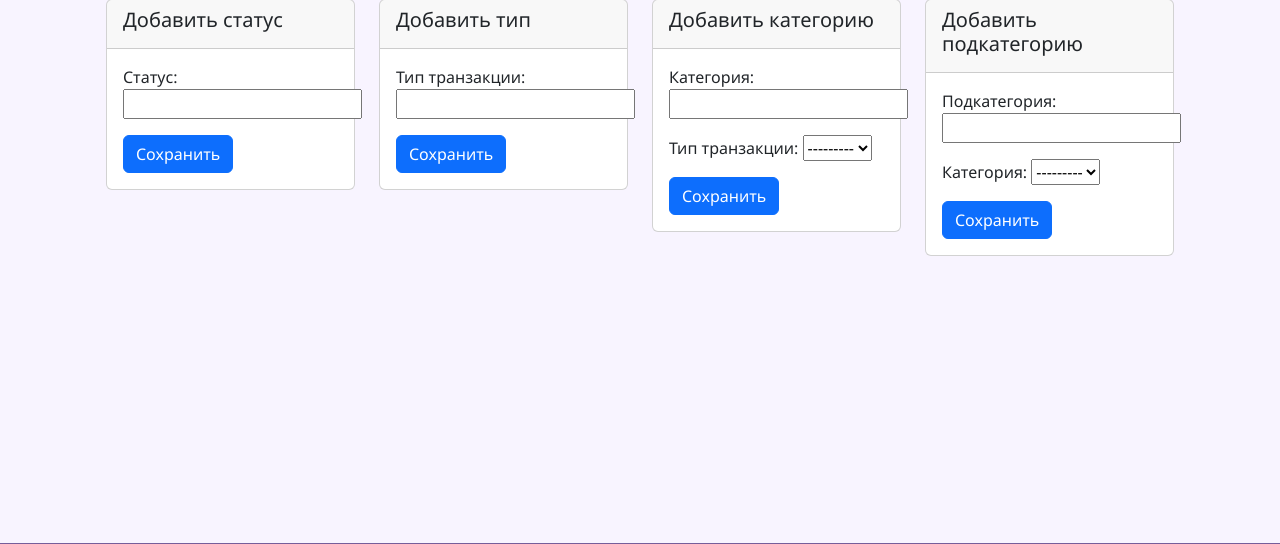
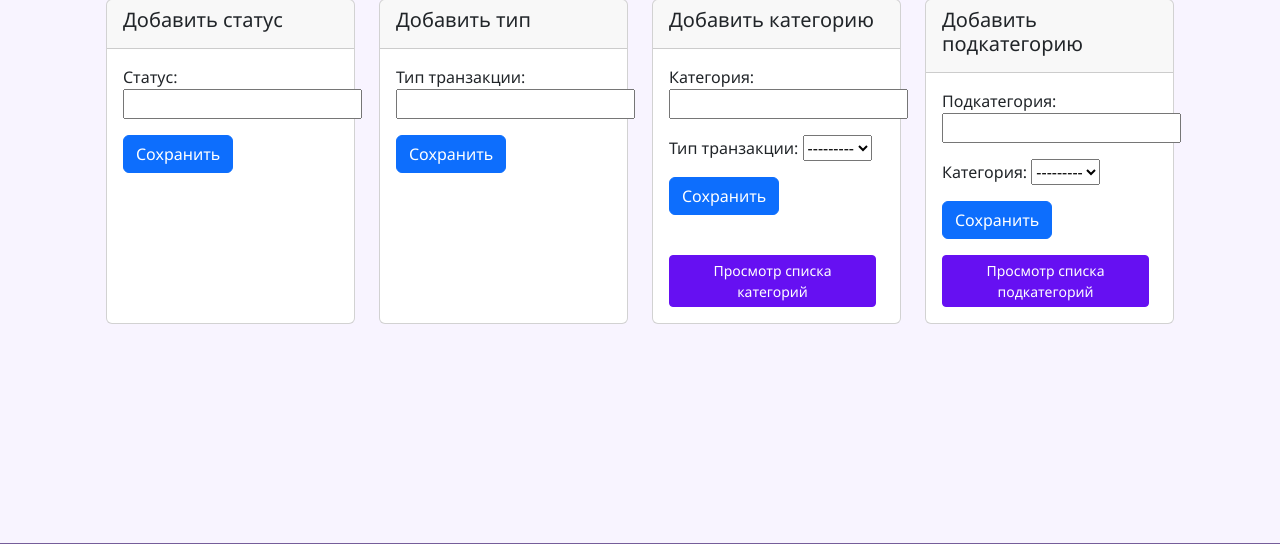
Before and after one commit to StreetShiffter/Firs_IT_Company-Manage_cash, a Django app: page /directory/ in a window 1280 px wide. Shown: the part 165-709 px from the top of the page. Run offline with Django 5.2, Linux system fonts and the light colour scheme; the visitor is signed in with stand-in values (Sample User, id 1); data that the repository does not hold is empty.

Commit message:
Add method list and delete by category анв subcategory + add css wcolour style custom

```diff
--- a/manage_cash/models.py
+++ b/manage_cash/models.py
@@ -38,6 +38,13 @@ class Category(models.Model):
     def __str__(self):
         return f'{self.name}, {self.transaction_type}'
 
+    def can_delete(self):
+        """Можно ли безопасно удалить категорию? - проверка в шаблоне на невозможность удаления"""
+        return not (
+                self.subcategories.exists() or
+                self.transactions.exists()
+        )
+
     class Meta:
         verbose_name = 'Категория'
         verbose_name_plural = 'Категории'
@@ -60,6 +67,7 @@ class Subcategory(models.Model):
     class Meta:
         verbose_name = 'Подкатегория'
         verbose_name_plural = 'Подкатегории'
+        unique_together = ('name', 'category')
 
 
 class Transaction(models.Model):
--- a/manage_cash/templates/manage_cash/all_form.html
+++ b/manage_cash/templates/manage_cash/all_form.html
@@ -7,66 +7,68 @@
         <h2>Управление справочниками</h2>
 
         <div class="row">
-            <!-- Форма добавления статуса -->
-            <div class="col-md-3 mb-4">
-                <div class="card">
+    <!-- Статус -->
+    <div class="col-md-3 mb-4 d-flex">
+        <div class="card w-100">
             <div class="card-header">
                 <h5>Добавить статус</h5>
             </div>
-                    <div class="card-body">
-                        <form method="post" id="addStatusForm">
+            <div class="card-body d-flex flex-column">
+                <form method="post" id="addStatusForm" class="flex-grow-1">
                     {% csrf_token %}
                     {{ status_form.as_p }}
-                            <button type="button" class="btn btn-primary" id="saveStatusBtn">Сохранить</button>
+                    <button type="button" class="btn btn-primary mt-auto" id="saveStatusBtn">Сохранить</button>
                 </form>
             </div>
         </div>
     </div>
 
-            <!-- Форма добавления типа -->
-            <div class="col-md-3 mb-4">
-                <div class="card">
+    <!-- Тип -->
+    <div class="col-md-3 mb-4 d-flex">
+        <div class="card w-100">
             <div class="card-header">
                 <h5>Добавить тип</h5>
             </div>
-                    <div class="card-body">
-                        <form method="post" id="addTypeForm">
+            <div class="card-body d-flex flex-column">
+                <form method="post" id="addTypeForm" class="flex-grow-1">
                     {% csrf_token %}
                     {{ type_form.as_p }}
-                            <button type="button" class="btn btn-primary" id="saveTypeBtn">Сохранить</button>
+                    <button type="button" class="btn btn-primary mt-auto" id="saveTypeBtn">Сохранить</button>
                 </form>
             </div>
         </div>
     </div>
 
-            <!-- Форма добавления категории -->
-            <div class="col-md-3 mb-4">
-                <div class="card">
+    <!-- Категория -->
+    <div class="col-md-3 mb-4 d-flex">
+        <div class="card w-100">
             <div class="card-header">
                 <h5>Добавить категорию</h5>
             </div>
-                    <div class="card-body">
-                        <form method="post" id="addCategoryForm">
+            <div class="card-body d-flex flex-column">
+                <form method="post" id="addCategoryForm" class="flex-grow-1">
                     {% csrf_token %}
                     {{ category_form.as_p }}
-                            <button type="button" class="btn btn-primary" id="saveCategoryBtn">Сохранить</button>
+                    <button type="button" class="btn btn-primary mt-auto" id="saveCategoryBtn">Сохранить</button>
                 </form>
+                <a href="{% url 'manage_cash:list_category' %}" class="btn btn-indigo btn-sm me-2 mt-3 ">Просмотр списка категорий</a>
             </div>
         </div>
     </div>
 
-            <!-- Форма добавления подкатегории -->
-            <div class="col-md-3 mb-4">
-                <div class="card">
+    <!-- Подкатегория -->
+    <div class="col-md-3 mb-4 d-flex">
+        <div class="card w-100">
             <div class="card-header">
                 <h5>Добавить подкатегорию</h5>
             </div>
-                    <div class="card-body">
-                        <form method="post" id="addSubcategoryForm">
+            <div class="card-body d-flex flex-column">
+                <form method="post" id="addSubcategoryForm" class="flex-grow-1">
                     {% csrf_token %}
                     {{ subcategory_form.as_p }}
-                            <button type="button" class="btn btn-primary" id="saveSubcategoryBtn">Сохранить</button>
+                    <button type="button" class="btn btn-primary mt-auto" id="saveSubcategoryBtn">Сохранить</button>
                 </form>
+                <a href="{% url 'manage_cash:list_subcategory' %}" class="btn btn-indigo btn-sm me-2 mt-3 ">Просмотр списка подкатегорий</a>
             </div>
         </div>
     </div>
@@ -97,10 +99,18 @@
                     let errorMessage = 'Неизвестная ошибка';
                         try {
                             const errorJson = JSON.parse(data.error);
-                        if (errorJson.name) {
-                            errorMessage = errorJson.name.map(err => err.message).join(', ');
-                        } else {
-                            errorMessage = data.error;
+
+                            // 1. Ошибки на уровне всей формы (__all__)
+                            if (errorJson['__all__']) {
+                                errorMessage = errorJson['__all__'].map(err => err.message).join('; ');
+                            }
+                            // 2. Ошибки по конкретным полям (name, transaction_type и т.д.)
+                            else {
+                                const fieldErrors = [];
+                                for (const [field, errors] of Object.entries(errorJson)) {
+                                    fieldErrors.push(...errors.map(err => `${field}: ${err.message}`));
+                                }
+                                errorMessage = fieldErrors.join('; ') || data.error;
                             }
                         } catch (e) {
                             errorMessage = data.error;
--- a/manage_cash/templates/manage_cash/base.html
+++ b/manage_cash/templates/manage_cash/base.html
@@ -6,38 +6,36 @@
     <meta charset="UTF-8">
     <meta name="viewport" content="width=device-width, initial-scale=1.0">
     <title>{% block title %}ДДС{% endblock %}</title>
-
-    <!-- Bootstrap -->
     <link href="https://cdn.jsdelivr.net/npm/bootstrap@5.3.0/dist/css/bootstrap.min.css" rel="stylesheet">
-    <!-- Твой CSS -->
     <link rel="stylesheet" href="{% static 'css/main.css' %}">
+    <link rel="stylesheet" href="{% static 'css/custom_colour.css' %}">
 </head>
 <body>
 
 <div class="wrapper">
+    <!-- inc_menu -->
     {% include 'manage_cash/includes/inc_menu.html' %}
 
     <main class="main-content flex-grow-1">
         <div class="container py-4">
+            <!-- Flash-сообщения -->
+            {% if messages %}
+                {% for message in messages %}
+                    <div class="alert alert-{{ message.tags }} alert-dismissible fade show" role="alert">
+                        {{ message }}
+                        <button type="button" class="btn-close" data-bs-dismiss="alert"></button>
+                    </div>
+                {% endfor %}
+            {% endif %}
+
             {% block content %}
                 <p>Содержимое страницы</p>
             {% endblock %}
         </div>
     </main>
 
-    <footer class="text-center text-lg-start pt-4 pb-3" style="background-color: #212539; border-top: 4px solid #755D9A; color: #ccc;">
-        <div class="container">
-            <div class="row">
-                <div class="col-md-6 text-center text-md-start">
-                    <small>&copy; 2025 <strong>ДДС</strong>. Веб-сервис для управления движением денежных средств (ДДС) 2025</small>
-                </div>
-                <div class="col-md-6 text-center text-md-end mt-2 mt-md-0">
-                    <a href="https://golnk.ru/LXwl2" class="me-3">Помощь</a>
-                    <a href="https://www.postman.com/downloads">API</a>
-                </div>
-            </div>
-        </div>
-    </footer>
+    <!-- Footer -->
+    {% include 'manage_cash/includes/inc_footer.html' %}
 </div>
 
 <script src="https://cdn.jsdelivr.net/npm/bootstrap@5.3.0/dist/js/bootstrap.bundle.min.js"></script>
--- a/manage_cash/templates/manage_cash/includes/inc_footer.html
+++ b/manage_cash/templates/manage_cash/includes/inc_footer.html
@@ -1,13 +1,13 @@
 <!-- Подвал -->
-<footer class="text-center text-lg-start">
+<footer class="text-center text-lg-start pt-4 pb-3" style="background-color: #212539; border-top: 4px solid #755D9A; color: #ccc;">
         <div class="container">
             <div class="row">
                 <div class="col-md-6 text-center text-md-start">
                     <small>&copy; 2025 <strong>ДДС</strong>. Веб-сервис для управления движением денежных средств (ДДС) 2025</small>
                 </div>
                 <div class="col-md-6 text-center text-md-end mt-2 mt-md-0">
-                <a href="https://github.com/StreetShiffter/Firs_IT_Company-Manage_cash/blob/develop/README.md" class=" me-3">Помощь</a>
-                <a href="https://www.postman.com/explore" >API</a>
+                    <a href="https://github.com/StreetShiffter/Firs_IT_Company-Manage_cash/blob/develop/README.md" class="me-3">Помощь</a>
+                    <a href="https://www.postman.com/downloads">API</a>
                 </div>
             </div>
         </div>
--- a/manage_cash/urls.py
+++ b/manage_cash/urls.py
@@ -6,9 +6,12 @@ from .views import (TransactionListView,
                     CreateTypeView,
                     CreateCategoryView,
                     CreateSubcategoryView, get_types_ajax, add_status_ajax, add_type_ajax,
-                    add_category_ajax, add_subcategory_ajax, get_categories_by_type, get_subcategories_by_category, )
+                    add_category_ajax, add_subcategory_ajax, get_categories_by_type, get_subcategories_by_category,
+                    CategoryListView,
+                    CategoryDeleteView)
 
 from .views.head_directory import CreateAllDirectoryView
+from .views.list_subcategory import SubcategoryListView, SubcategoryDeleteView
 
 app_name = ManageCashConfig.name
 
@@ -23,6 +26,11 @@ urlpatterns = [
     path("add_type/", CreateTypeView.as_view(), name="add_type"),
     path("add_category/", CreateCategoryView.as_view(), name="add_category"),
     path("add_subcategory/", CreateSubcategoryView.as_view(), name="add_subcategory"),
+    # Работа со справочниками - просмотр списка и удаление
+    path("list_category/", CategoryListView.as_view(), name="list_category"),
+    path('category/delete/<int:pk>/', CategoryDeleteView.as_view(), name='category_confirm_delete'),
+    path("list_subcategory/", SubcategoryListView.as_view(), name="list_subcategory"),
+    path('subcategory/delete/<int:pk>/', SubcategoryDeleteView.as_view(), name='subcategory_confirm_delete'),
     # AJAX-эндпоинты для модальных окон  #########################################################
     path("ajax/types/", get_types_ajax, name="get_types_ajax"),
     path("ajax/categories/", get_categories_by_type, name="get_categories_by_type"),
--- /dev/null
+++ b/static/css/custom_colour.css
@@ -0,0 +1,21 @@
+/* Цвет "Индиго" */
+/* ОСНОВА */
+.btn-indigo {
+    color: #fff;  /* текст */
+    background-color: #6610f2;/* основа */
+    border-color: #6610f2; /* кайма */
+}
+
+/* ЦВЕТ НАВЕДЕНИЯ */
+.btn-indigo:hover {
+    color: #fff;
+    background-color: #5b0bd8;
+    border-color: #520abc;
+
+}
+
+/* ЦВЕТ КЛИКА */
+.btn-indigo:focus,
+.btn-indigo.focus {
+    box-shadow: 0 0 0 0.25rem rgba(102, 16, 242, 0.5);
+}
```
Also changed, not shown: manage_cash/templates/manage_cash/category_confirm_delete.html (added, +16 -0 lines), manage_cash/templates/manage_cash/list_category.html (added, +62 -0 lines), manage_cash/templates/manage_cash/list_subcategory.html (added, +62 -0 lines), manage_cash/templates/manage_cash/subcategory_confirm_delete.html (added, +16 -0 lines), manage_cash/templates/manage_cash/transaction_form.html (+6 -3 lines), manage_cash/views/__init__.py (+6 -2 lines), manage_cash/views/list_category.py (added, +34 -0 lines), manage_cash/views/list_subcategory.py (added, +34 -0 lines). Lines whose indentation alone changed are shown as unchanged.
